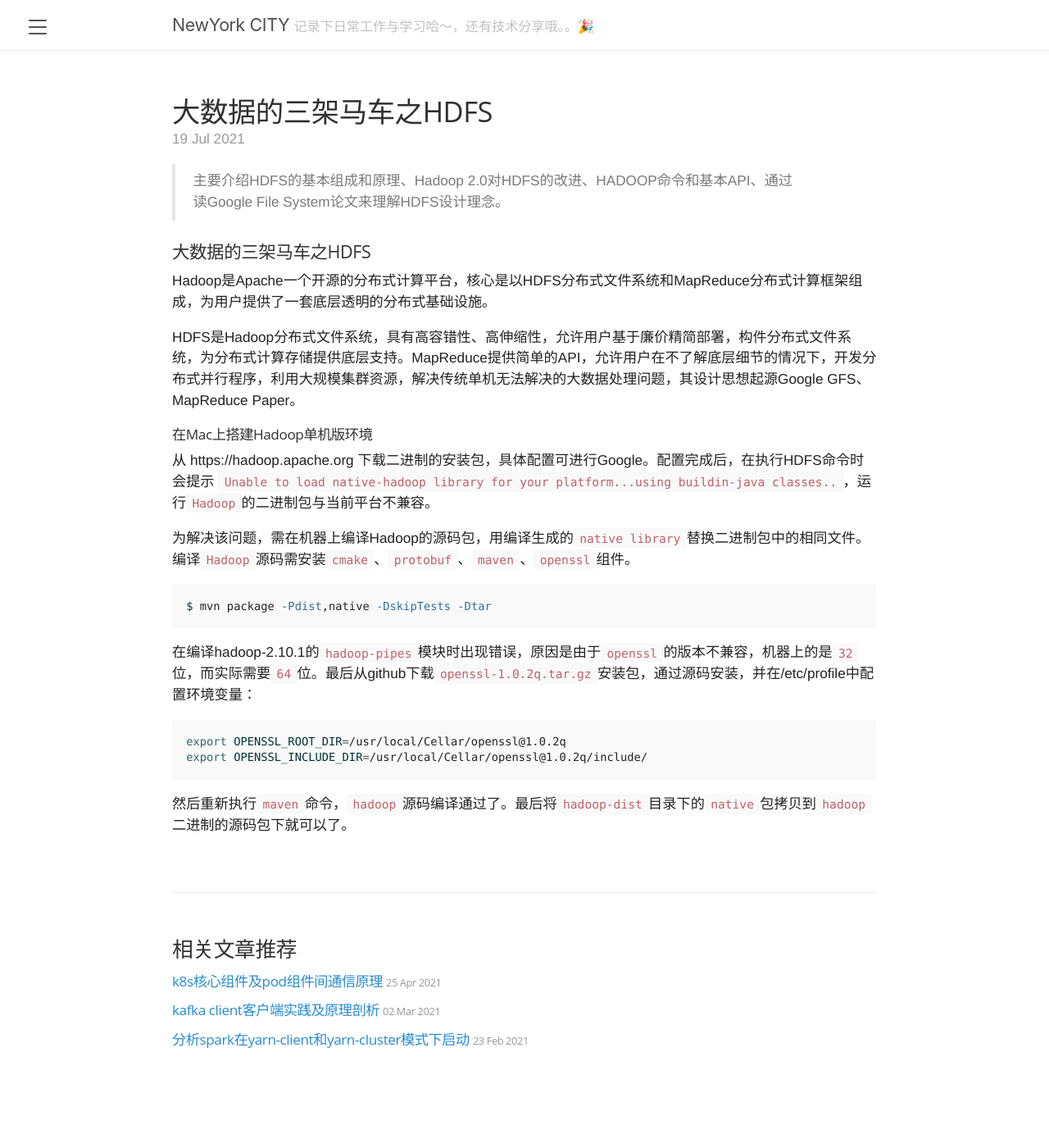
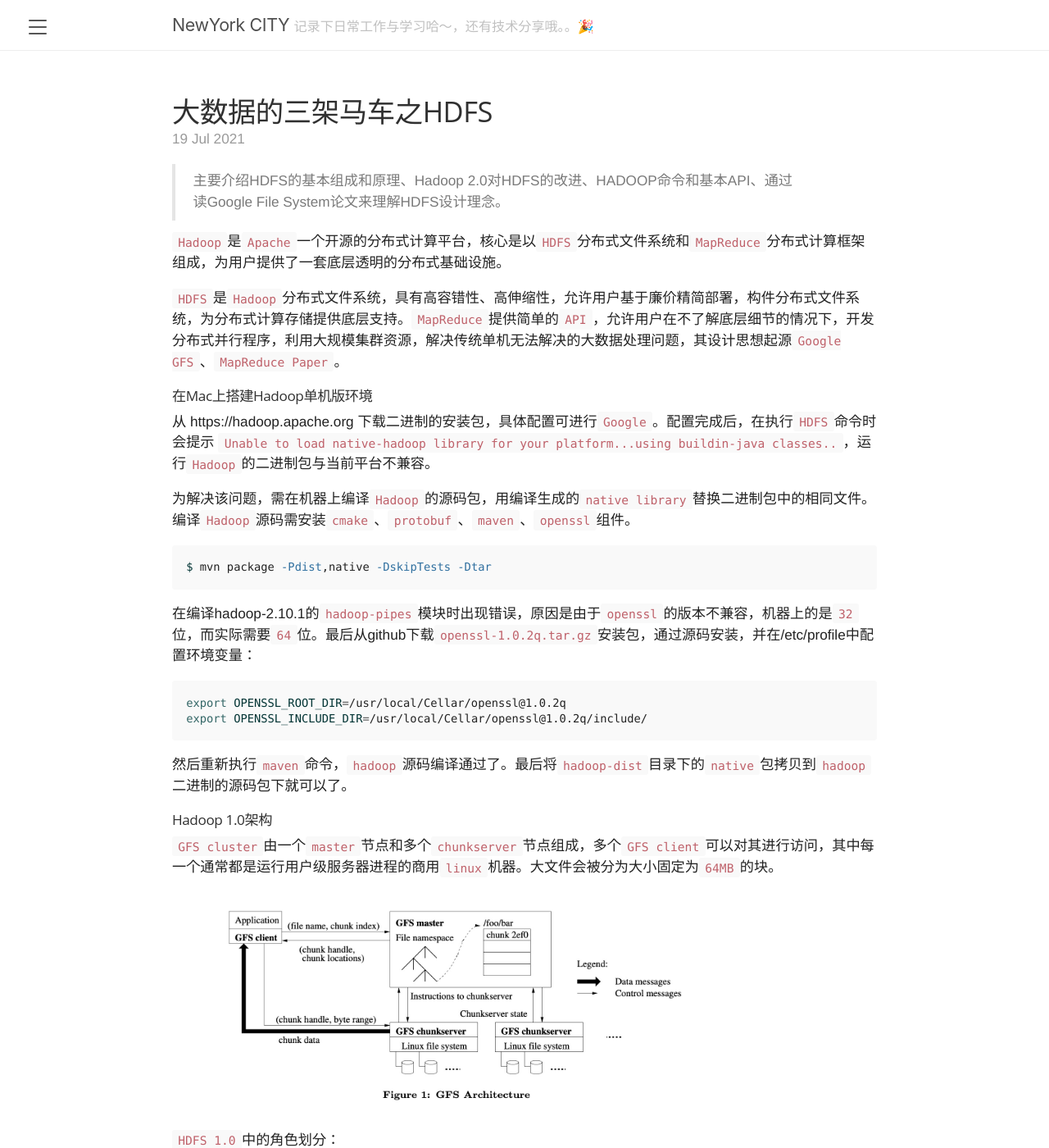
Before and after one commit to dongma/dongma.github.io, a Jekyll site: the page built from _posts/2021-07-19-apache-hadoop-mechanism.md, in a window 1280 px wide and 1400 px high. Shown: the whole window at 82% size. Built offline with Jekyll 4.4.1, drawn with Linux system fonts in a browser that asks for light colours; some of the changed text lies outside the part shown.

Commit message:
introduce hadoop 1.0 architecture and some essential components

````diff
--- a/_posts/2021-07-19-apache-hadoop-mechanism.md
+++ b/_posts/2021-07-19-apache-hadoop-mechanism.md
@@ -4,16 +4,15 @@
 ---
 > 主要介绍HDFS的基本组成和原理、Hadoop 2.0对HDFS的改进、HADOOP命令和基本API、通过读Google File System论文来理解HDFS设计理念。
 
-### 大数据的三架马车之HDFS
-Hadoop是Apache一个开源的分布式计算平台，核心是以HDFS分布式文件系统和MapReduce分布式计算框架组成，为用户提供了一套底层透明的分布式基础设施。
+`Hadoop`是`Apache`一个开源的分布式计算平台，核心是以`HDFS`分布式文件系统和`MapReduce`分布式计算框架组成，为用户提供了一套底层透明的分布式基础设施。
 
-HDFS是Hadoop分布式文件系统，具有高容错性、高伸缩性，允许用户基于廉价精简部署，构件分布式文件系统，为分布式计算存储提供底层支持。MapReduce提供简单的API，允许用户在不了解底层细节的情况下，开发分布式并行程序，利用大规模集群资源，解决传统单机无法解决的大数据处理问题，其设计思想起源Google GFS、MapReduce Paper。
+`HDFS`是`Hadoop`分布式文件系统，具有高容错性、高伸缩性，允许用户基于廉价精简部署，构件分布式文件系统，为分布式计算存储提供底层支持。`MapReduce`提供简单的`API`，允许用户在不了解底层细节的情况下，开发分布式并行程序，利用大规模集群资源，解决传统单机无法解决的大数据处理问题，其设计思想起源`Google GFS`、`MapReduce Paper`。
 
 <!-- more -->
 #### 在Mac上搭建Hadoop单机版环境
-从 https://hadoop.apache.org 下载二进制的安装包，具体配置可进行Google。配置完成后，在执行HDFS命令时会提示 `Unable to load native-hadoop library for your platform...using buildin-java classes..`，运行`Hadoop`的二进制包与当前平台不兼容。
+从 https://hadoop.apache.org 下载二进制的安装包，具体配置可进行`Google`。配置完成后，在执行`HDFS`命令时会提示 `Unable to load native-hadoop library for your platform...using buildin-java classes..`，运行`Hadoop`的二进制包与当前平台不兼容。
 
-为解决该问题，需在机器上编译Hadoop的源码包，用编译生成的`native library`替换二进制包中的相同文件。编译`Hadoop`源码需安装`cmake`、`protobuf`、`maven`、`openssl`组件。
+为解决该问题，需在机器上编译`Hadoop`的源码包，用编译生成的`native library`替换二进制包中的相同文件。编译`Hadoop`源码需安装`cmake`、`protobuf`、`maven`、`openssl`组件。
 ```shell
 $ mvn package -Pdist,native -DskipTests -Dtar
 ```
@@ -23,3 +22,17 @@
 export OPENSSL_INCLUDE_DIR=/usr/local/Cellar/openssl@1.0.2q/include/
 ```
 然后重新执行`maven`命令，`hadoop`源码编译通过了。最后将`hadoop-dist`目录下的`native`包拷贝到`hadoop`二进制的源码包下就可以了。
+
+#### Hadoop 1.0架构
+`GFS cluster`由一个`master`节点和多个`chunkserver`节点组成，多个`GFS client`可以对其进行访问，其中每一个通常都是运行用户级服务器进程的商用`linux`机器。大文件会被分为大小固定为`64MB`的块。
+
+<img src="../../../../resource/2021/hadoop/hadoop-architecture.jpg" width="700" alt="Hadoop 1.0架构图"/>
+
+`HDFS 1.0`中的角色划分：
+
+  * `NameNode`：对应论文中的`GFS master`，`NN`维护整个文件系统的文件目录树，文件目录的元信息和文件数据块索引；元数据镜像`FsImage`和操作日志`EditLog`存储在本地，但整个系统存在单点问题，存在`SPOF（Simple Point Of Filure）`。
+  * `SecondNameNode`：又名`CheckPoint Node`用于定期合并`FsImage`和`EditLog`文件，其不接收客户端的请求，作为`NameNode`的冷备份。
+  * `DataNode`：对应`GFS`中的`chunkserver`，实际的数据存储单元（以`Block`为单位），数据以普通文件形式保存在本地文件系统。
+  * `Client`：与`HDFS`交互，进行读写、创建目录、创建文件、复制、删除等操作。`HDFS`提供了多种客户端，命令行`shell`、`Java api`、`Thrift`接口、`C library`、`WebHDFS`等。
+
+`HDFS`的`chunk size`大小为`64MB`，这比大多数文件系统的`block`大小要大。较大的`block size`优势在于，在获取块位置信息时候，减少了`client`与`NameNode`交互的次数。其次，由于在大的`block`上，客户端更有可能在给定块上执行许多操作，可以与`NameNode`保持一个长时间的`TCP`连接来减少网络开销。第三，减少了存储在`NameNode`上的元数据的大小，这就可以使得`NameNode`将元数据信息保存在`Memory`中。
````
Also changed, not shown: resource/2021/hadoop/hadoop-architecture.jpg (added).
